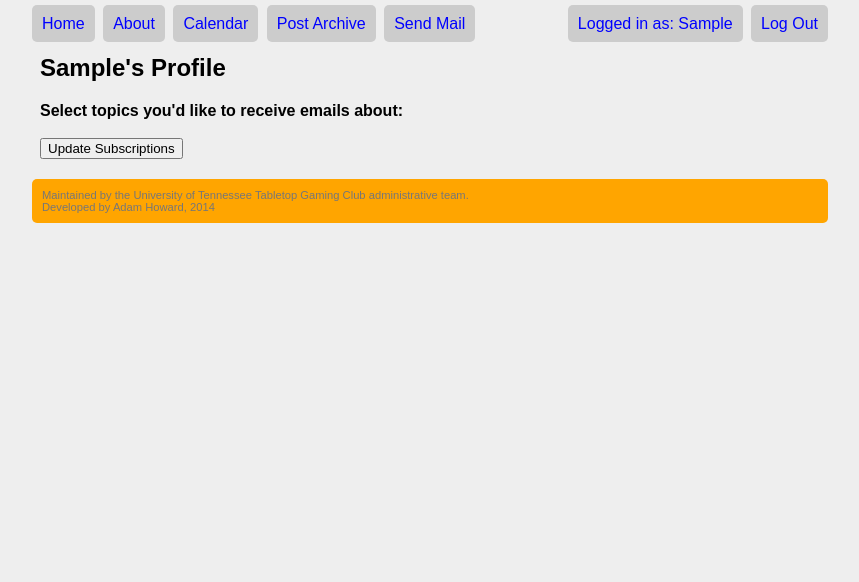
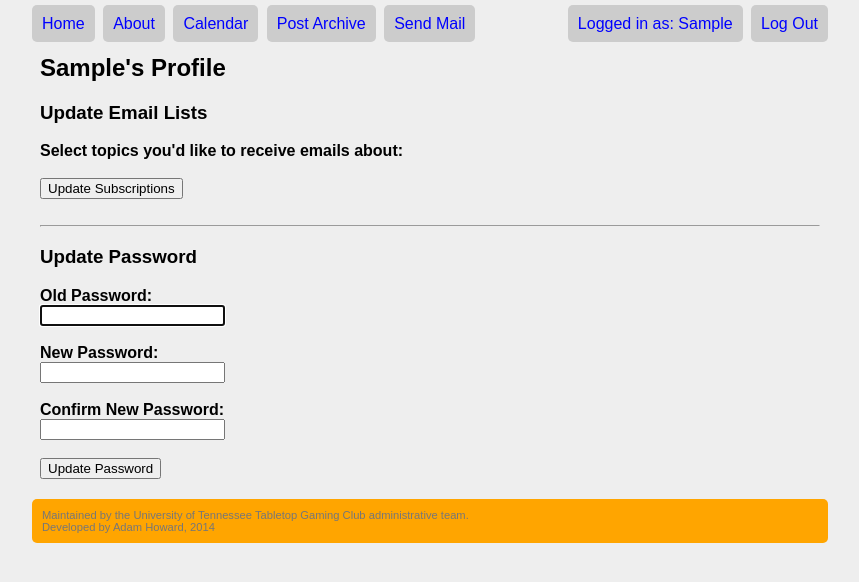
Before and after one commit to Elemnir/utktgc, a Django app: page /accounts/profile/ in a window 1280 px wide. Shown: the part 108-690 px from the top of the page, without its empty margins (210-1069 px from the left). Run offline with Django 3.2, Linux system fonts and the light colour scheme; the visitor is signed in with stand-in values (Sample User, id 1); data comes from the database, SQL or seed files in the repository; data that the repository does not hold is empty.

Commit message:
Fixed error when spider doesn't provide user-agent, added password change to profile

```diff
--- a/quill/views.py
+++ b/quill/views.py
@@ -1,5 +1,6 @@
 from django.shortcuts               import render
 from django.contrib.auth.decorators import login_required, user_passes_test
+from django.contrib.auth.forms      import PasswordChangeForm
 from quill.models                   import Member
 from quill.forms                    import SendEmailForm, UpdateInterestsForm
 
@@ -26,17 +27,27 @@ def mailman(request):
 @login_required
 def profile(request):
     mem = Member.objects.get(user=request.user)
+    msg = None
     if request.method == 'POST':
-        form = UpdateInterestsForm(request.POST, instance=mem)
-        if form.is_valid():
-            form.save()
-            return render(request, 'quill/profile.html', {
-                'msg' : 'Email lists successfully updated.',
-                'form' : form,
-            })
+        if 'updateinterests' in request.POST:
+            interestform = UpdateInterestsForm(request.POST, instance=mem)
+            passwordform = PasswordChangeForm(mem.user)
+            if interestform.is_valid():
+                interestform.save()
+                msg = 'Email lists successfully updated.'
+
+        elif 'updatepassword' in request.POST:
+            interestform = UpdateInterestsForm(instance=mem)
+            passwordform = PasswordChangeForm(mem.user, request.POST)
+            if passwordform.is_valid():
+                passwordform.save()
+                msg = 'Password successfully updated.'
     else:
-        form = UpdateInterestsForm(instance=mem)
+        interestform = UpdateInterestsForm(instance=mem)
+        passwordform = PasswordChangeForm(mem.user)
 
     return render(request, 'quill/profile.html', {
-        'form': form,
+        'msg' : msg,
+        'interestform': interestform,
+        'passwordform': passwordform,
     })
--- a/templates/quill/profile.html
+++ b/templates/quill/profile.html
@@ -11,14 +11,41 @@
 
 <form action="" method="post">
 {% csrf_token %}
+    <h3>Update Email Lists</h3>
     <div class="fieldWrapper">
         <label class="formField" for="id_interests">Select topics you'd like to receive emails about:</label>
-        {{ form.interests.errors }}
-        {{ form.interests }}
+        {{ interestform.interests.errors }}
+        {{ interestform.interests }}
     </div>
     <br>
     <div class="fieldWrapper">
-        <input type="submit" value="Update Subscriptions"/>
+        <input type="submit" name="updateinterests" value="Update Subscriptions"/>
+    </div>
+    <br><hr>
+    <h3>Update Password</h3>
+    <div class="fieldWrapper">
+        <label class="formField" for="id_old_password">Old Password:</label>
+        <br>
+        {{ passwordform.old_password.errors }}
+        {{ passwordform.old_password }}
+    </div>
+    <br>
+    <div class="fieldWrapper">
+        <label class="formField" for="id_new_password1">New Password:</label>
+        <br>
+        {{ passwordform.new_password1.errors }}
+        {{ passwordform.new_password1 }}
+    </div>
+    <br>
+    <div class="fieldWrapper">
+        <label class="formField" for="id_new_password2">Confirm New Password:</label>
+        <br>
+        {{ passwordform.new_password2.errors }}
+        {{ passwordform.new_password2 }}
+    </div>
+    <br>
+    <div class="fieldWrapper">
+        <input type="submit" name="updatepassword" value="Update Password"/>
     </div>
 </form>
 {% endblock %}
--- a/zephos/views.py
+++ b/zephos/views.py
@@ -6,7 +6,9 @@ from django.shortcuts import render
 logger = logging.getLogger('zephos')
 
 def robots(request):
-    logger.info("robots.txt requested by: {0}".format(request.META['HTTP_USER_AGENT']))
+    logger.info("robots.txt requested by: {0}".format(
+        request.META.get('HTTP_USER_AGENT', 'NOT PROVIDED')
+    ))
     return HttpResponse(
         "# robots.txt for www.utktgc.com" +
         "\nUser-agent: *" +
```
